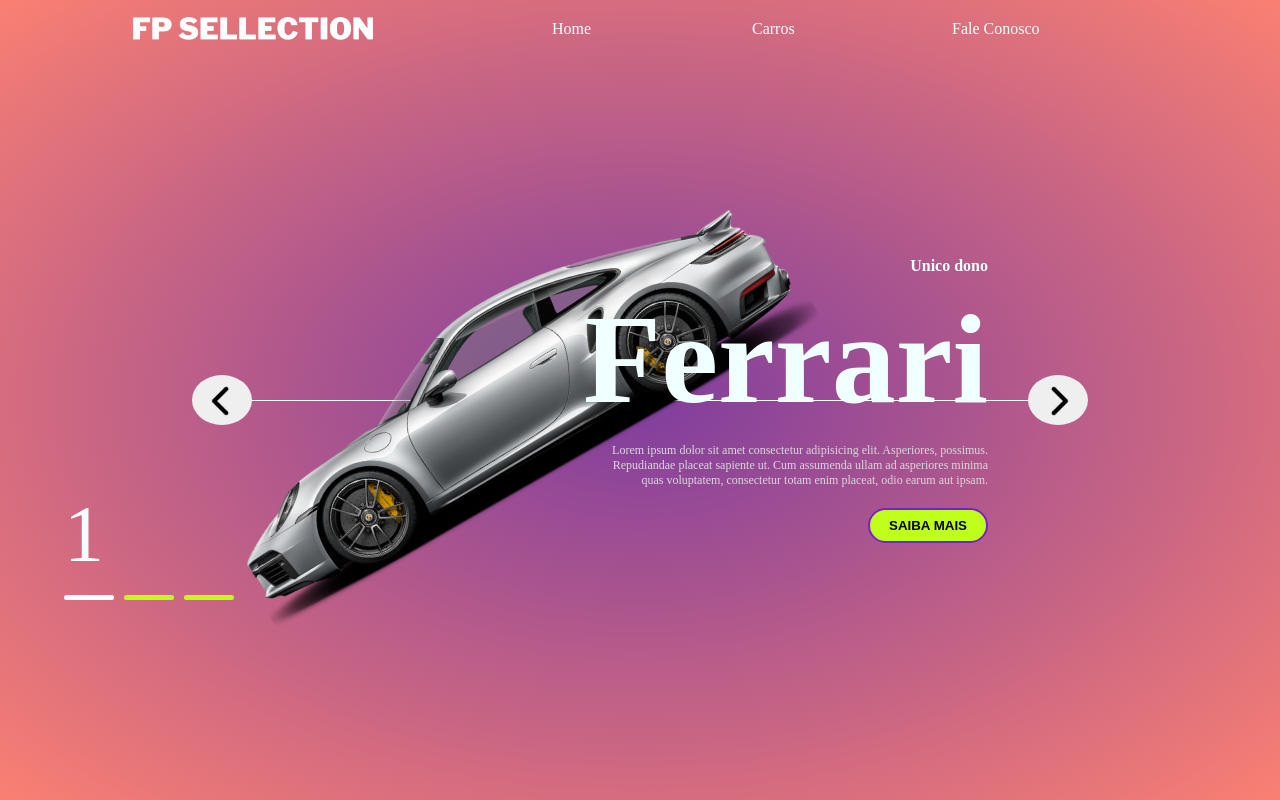
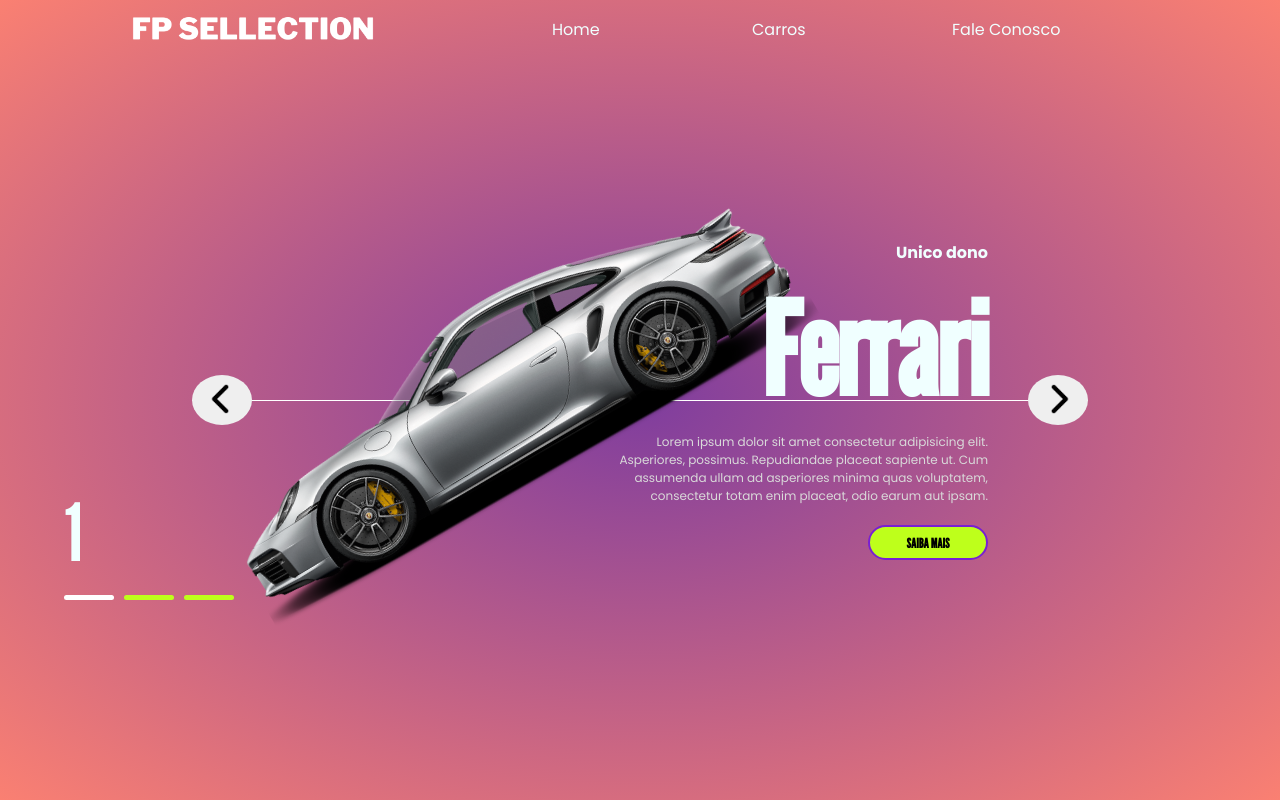
Before and after one commit to JoaoPedroCZanni/ExclusiveAutos, a plain HTML site: page index.html in a window 1280 px wide. Drawn offline with nearby package versions, Linux system fonts and the light colour scheme.

Commit message:
Escolha e implementação das fontes

```diff
--- a/index.html
+++ b/index.html
@@ -4,6 +4,12 @@
     <meta charset="UTF-8">
     <meta name="viewport" content="width=device-width, initial-scale=1.0">
     <link rel="stylesheet" href="styles.css">
+    <link rel="preconnect" href="https://fonts.googleapis.com">
+<link rel="preconnect" href="https://fonts.gstatic.com" crossorigin>
+<link href="https://fonts.googleapis.com/css2?family=Poppins:ital,wght@0,100;0,200;0,300;0,400;0,500;0,600;0,700;0,800;0,900;1,100;1,200;1,300;1,400;1,500;1,600;1,700;1,800;1,900&display=swap" rel="stylesheet">
+<link rel="preconnect" href="https://fonts.googleapis.com">
+<link rel="preconnect" href="https://fonts.gstatic.com" crossorigin>
+<link href="https://fonts.googleapis.com/css2?family=League+Gothic&family=Poppins:ital,wght@0,100;0,200;0,300;0,400;0,500;0,600;0,700;0,800;0,900;1,100;1,200;1,300;1,400;1,500;1,600;1,700;1,800;1,900&display=swap" rel="stylesheet">
     <title>ExclusiveAutos</title>
 </head>
 <body>
--- a/styles.css
+++ b/styles.css
@@ -3,6 +3,7 @@
     padding: 0;
     box-sizing: border-box;
     list-style: none;
+    font-family: "Poppins", sans-serif ;
 }
 
 body {
@@ -79,6 +80,7 @@ section{
                 & h2 {
                     font-size: 8em;
                     line-height: 1em;
+                    font-family: "League Gothic" , sans-serif;
                 }
 
                 & .description {
@@ -98,6 +100,7 @@ section{
                     color: #000;
                     cursor: pointer;
                     font-weight: bold;
+                    font-family: "League Gothic" , sans-serif;
                 }
             }
         }
@@ -163,6 +166,7 @@ section{
 
         & .number {
             font-size:  5em;
+            font-family: "League Gothic" , sans-serif;
         }
 
         & ul {
```
